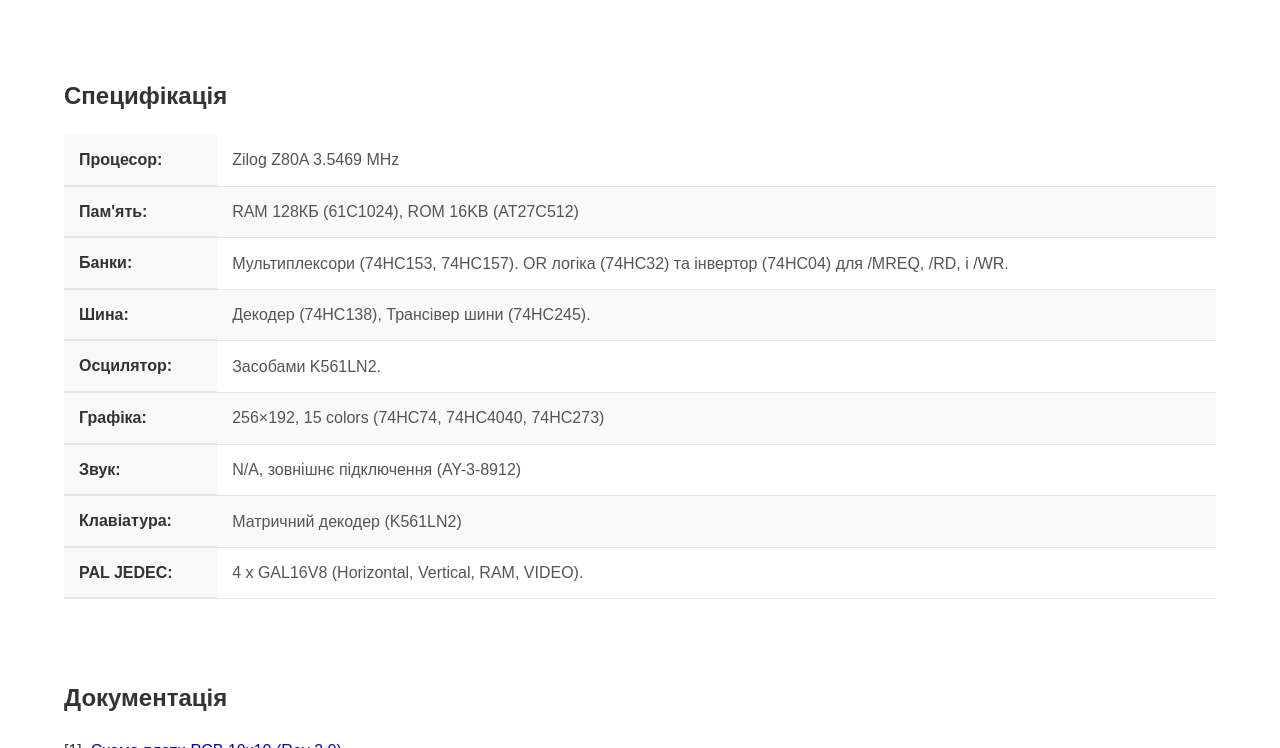
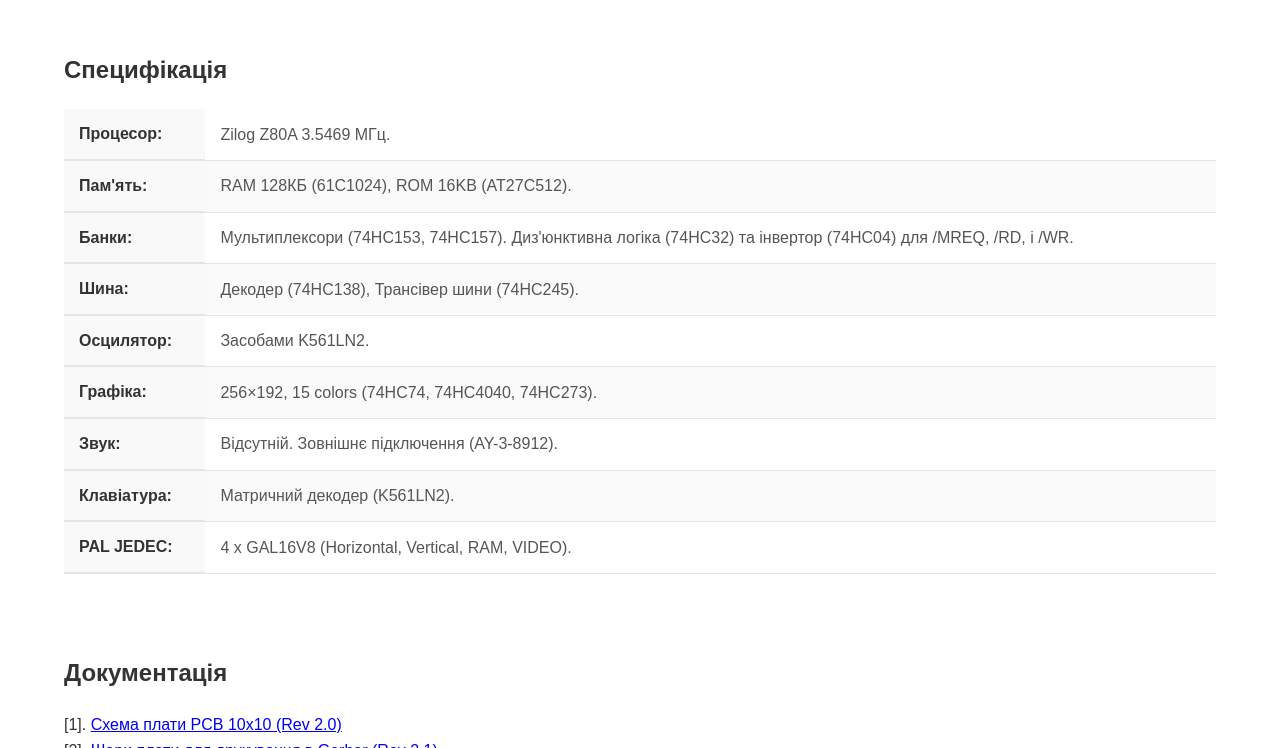
Before and after one commit to BitEdits/zx, a plain HTML site: page index.html in a window 1280 px wide. Shown: the part 725-1473 px from the top of the page. Drawn offline with Linux system fonts and the light colour scheme.

Commit message:
zx.5ht.co

```diff
--- a/index.html
+++ b/index.html
@@ -189,22 +189,24 @@
           Integration of modern logic ICs (74HC series) provides higher performance and lower power consumption compared to the original chips. The AY-3-8912 sound chip or its equivalent is not present but may be connected externally or included elsewhere. Designed for hobbyists, collectors, or educational purposes to recreate and experience the original ZX Spectrum 128 functionality.</p>
        -->
        <p>Ця друкована плата є сучасною модифікованою копією оригінального ZX Spectrum 128. Вона використовує приблизно ті самі компоненти, зберігаючи сумісність із оригінальною архітектурою.
-          Використання сучасних логічних мікросхем (серія 74HC) забезпечує більш високу продуктивність і менше енергоспоживання порівняно з оригінальними мікросхемами. Звуковий чіп AY-3-8912 або його еквівалент відсутній, але може бути підключений ззовні або включений деінде. Призначений для любителів, колекціонерів або для освітніх цілей, щоб відтворити та відчути оригінальну функціональність ZX Spectrum 128.</p>
+          Використання сучасних логічних мікросхем (серія 74HC) забезпечує більш високу продуктивність і менше енергоспоживання порівняно з оригінальними мікросхемами.
+          Звуковий чіп AY-3-8912 або його еквівалент відсутній, але може бути підключений ззовні.
+          Призначена для любителів, колекціонерів або для освітніх цілей, щоб відтворити та відчути оригінальну функціональність ZX Spectrum 128.</p>
     </section>
     <section id="specifications" class="container">
             <h2><a name="spec">Специфікація</a></h2>
             <table class="specs">
                 <tr>
                     <th>Процесор:</th>
-                    <td>Zilog Z80A 3.5469 MHz</td>
+                    <td>Zilog Z80A 3.5469 МГц.</td>
                 </tr>
                 <tr>
                     <th>Пам'ять:</th>
-                    <td>RAM 128КБ (61C1024), ROM 16KB (AT27C512)</td>
+                    <td>RAM 128КБ (61C1024), ROM 16KB (AT27C512).</td>
                 </tr>
                 <tr>
                     <th>Банки:</th>
-                    <td>Мультиплексори (74HC153, 74HC157). OR логіка (74HC32) та інвертор (74HC04) для /MREQ, /RD, і /WR.</td>
+                    <td>Мультиплексори (74HC153, 74HC157). Диз'юнктивна логіка (74HC32) та інвертор (74HC04) для /MREQ, /RD, і /WR.</td>
                 </tr>
                 <tr>
                     <th>Шина:</th>
@@ -216,15 +218,15 @@
                 </tr>
                 <tr>
                     <th>Графіка:</th>
-                    <td>256×192, 15 colors (74HC74, 74HC4040, 74HC273)</td>
+                    <td>256×192, 15 colors (74HC74, 74HC4040, 74HC273).</td>
                 </tr>
                 <tr>
                     <th>Звук:</th>
-                    <td>N/A, зовнішнє підключення (AY-3-8912)</td>
+                    <td>Відсутній. Зовнішнє підключення (AY-3-8912).</td>
                 </tr>
                 <tr>
                     <th>Клавіатура:</th>
-                    <td>Матричний декодер (K561LN2)</td>
+                    <td>Матричний декодер (K561LN2).</td>
                 </tr>
                 <tr>
                     <th>PAL JEDEC:</th>
```
